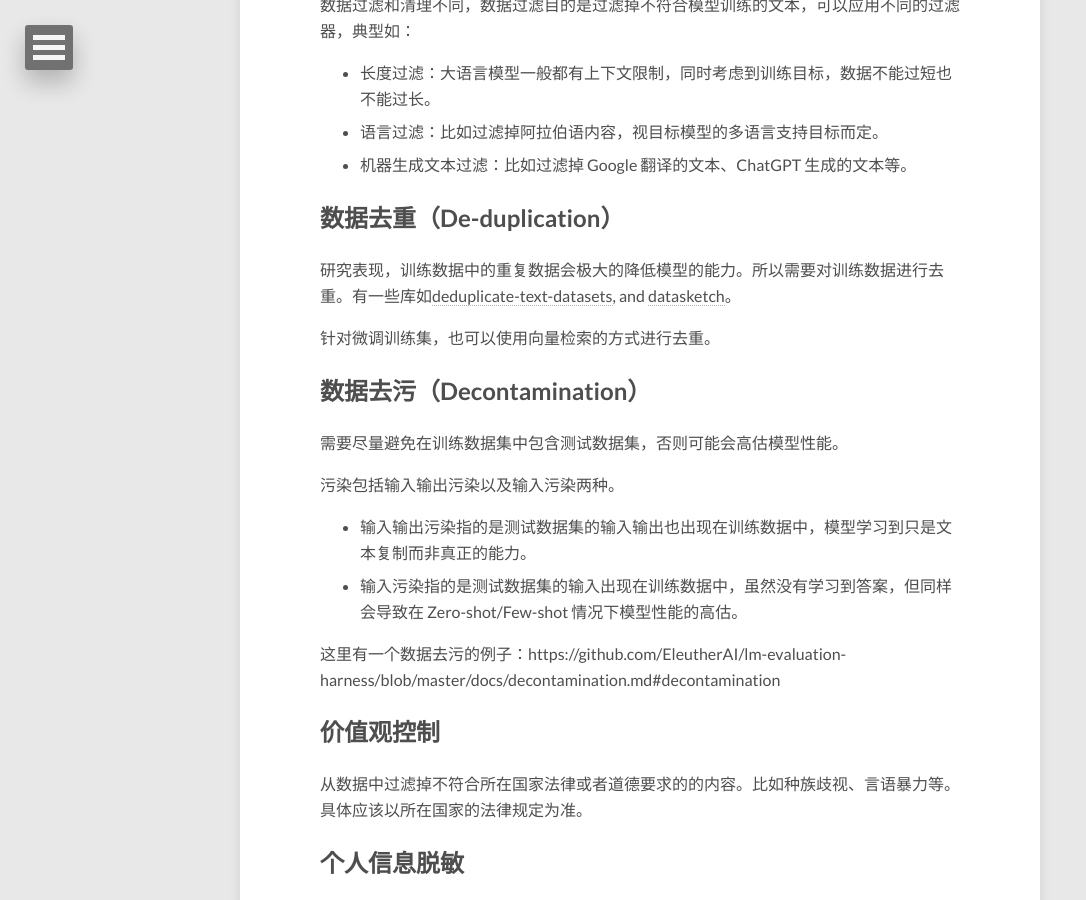
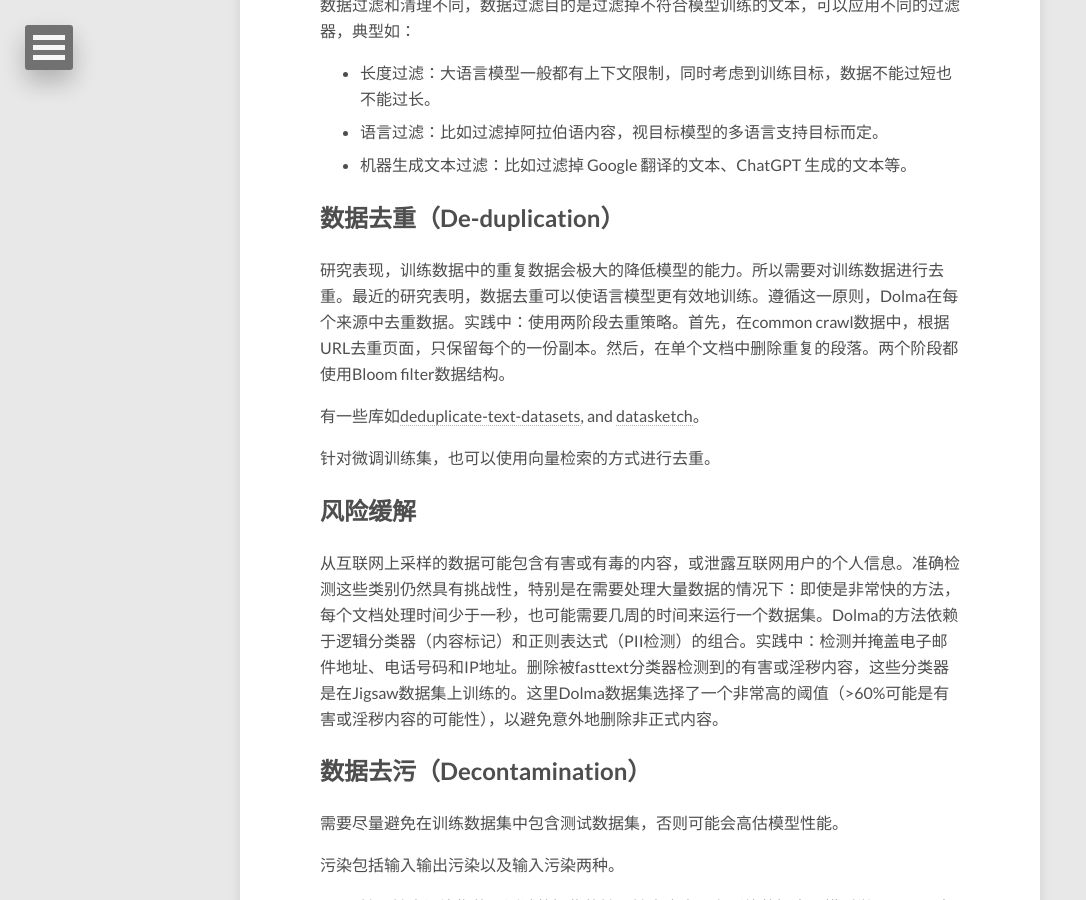
Before and after one commit to 52notebook/52notebook.github.io, a Jekyll site: the page built from _posts/2023-08-02-大模型LLM数据处理.md, in a window 1280 px wide and 900 px high, scrolled down 3583 px. Shown: the whole window, without its empty margins (0-1086 px from the left). Built offline with Jekyll 4.4.1, drawn with Linux system fonts in a browser that asks for light colours; nearby versions of some CDN libraries; comment, search, counter and statistics services are not loaded; some of the changed text lies outside the part shown.

Commit message:
更新数据处理

```diff
--- a/_posts/2023-08-02-大模型LLM数据处理.md
+++ b/_posts/2023-08-02-大模型LLM数据处理.md
@@ -103,11 +103,25 @@ Prompt 的格式和具体的模型有关。
 
 ## 数据去重（De-duplication）
 
-研究表现，训练数据中的重复数据会极大的降低模型的能力。所以需要对训练数据进行去重。有一些库如[deduplicate-text-datasets](https://github.com/google-research/deduplicate-text-datasets), and [datasketch](https://github.com/ekzhu/datasketch)。
+研究表现，训练数据中的重复数据会极大的降低模型的能力。所以需要对训练数据进行去重。最近的研究表明，数据去重可以使语言模型更有效地训练。遵循这一原则，Dolma在每个来源中去重数据。实践中：使用两阶段去重策略。首先，在common crawl数据中，根据URL去重页面，只保留每个的一份副本。然后，在单个文档中删除重复的段落。两个阶段都使用Bloom filter数据结构。
+
+有一些库如[deduplicate-text-datasets](https://github.com/google-research/deduplicate-text-datasets), and [datasketch](https://github.com/ekzhu/datasketch)。
 
 针对微调训练集，也可以使用向量检索的方式进行去重。
 
+
+
+## 风险缓解
+
+
+
+从互联网上采样的数据可能包含有害或有毒的内容，或泄露互联网用户的个人信息。准确检测这些类别仍然具有挑战性，特别是在需要处理大量数据的情况下：即使是非常快的方法，每个文档处理时间少于一秒，也可能需要几周的时间来运行一个数据集。Dolma的方法依赖于逻辑分类器（内容标记）和正则表达式（PII检测）的组合。实践中：检测并掩盖电子邮件地址、电话号码和IP地址。删除被fasttext分类器检测到的有害或淫秽内容，这些分类器是在Jigsaw数据集上训练的。这里Dolma数据集选择了一个非常高的阈值（>60%可能是有害或淫秽内容的可能性），以避免意外地删除非正式内容。
+
+
+
 ## 数据去污（Decontamination）
+
+
 
 需要尽量避免在训练数据集中包含测试数据集，否则可能会高估模型性能。
 
```
Also changed, not shown: _posts/2023-08-03-vLLM学习.md (added, +34 -0 lines), 1 other file.
